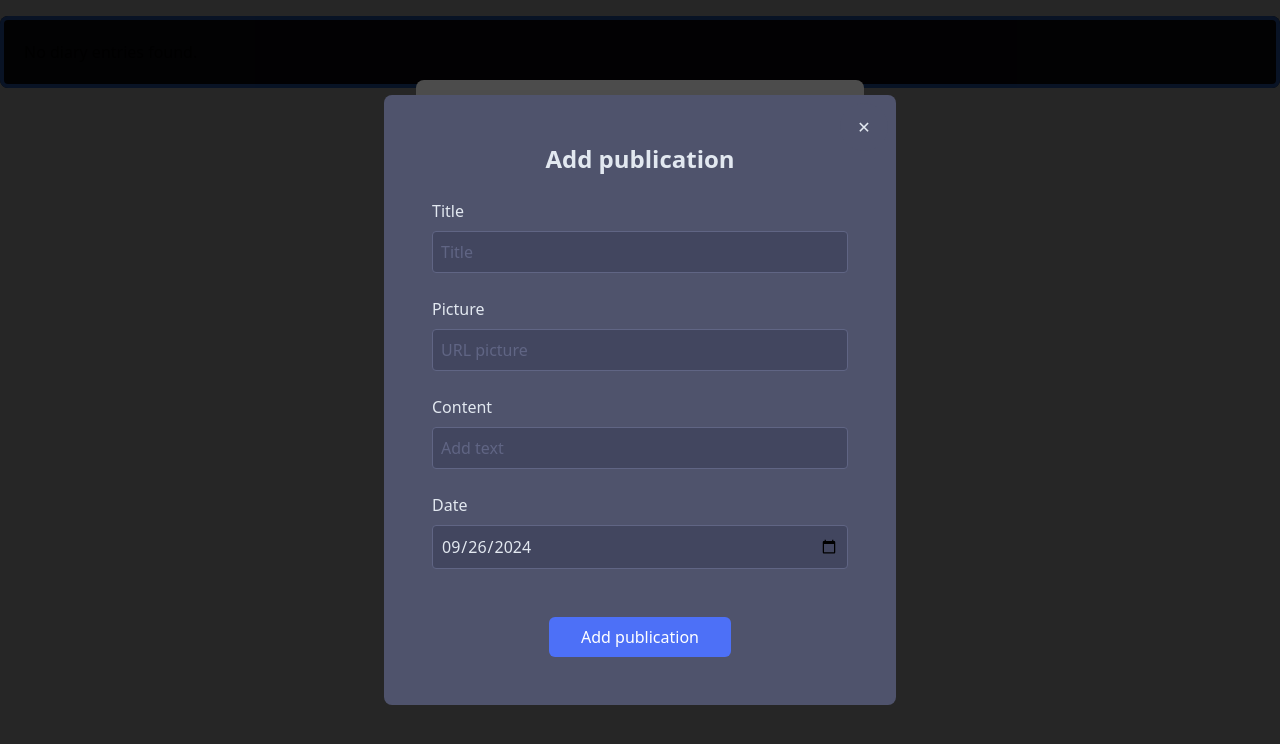
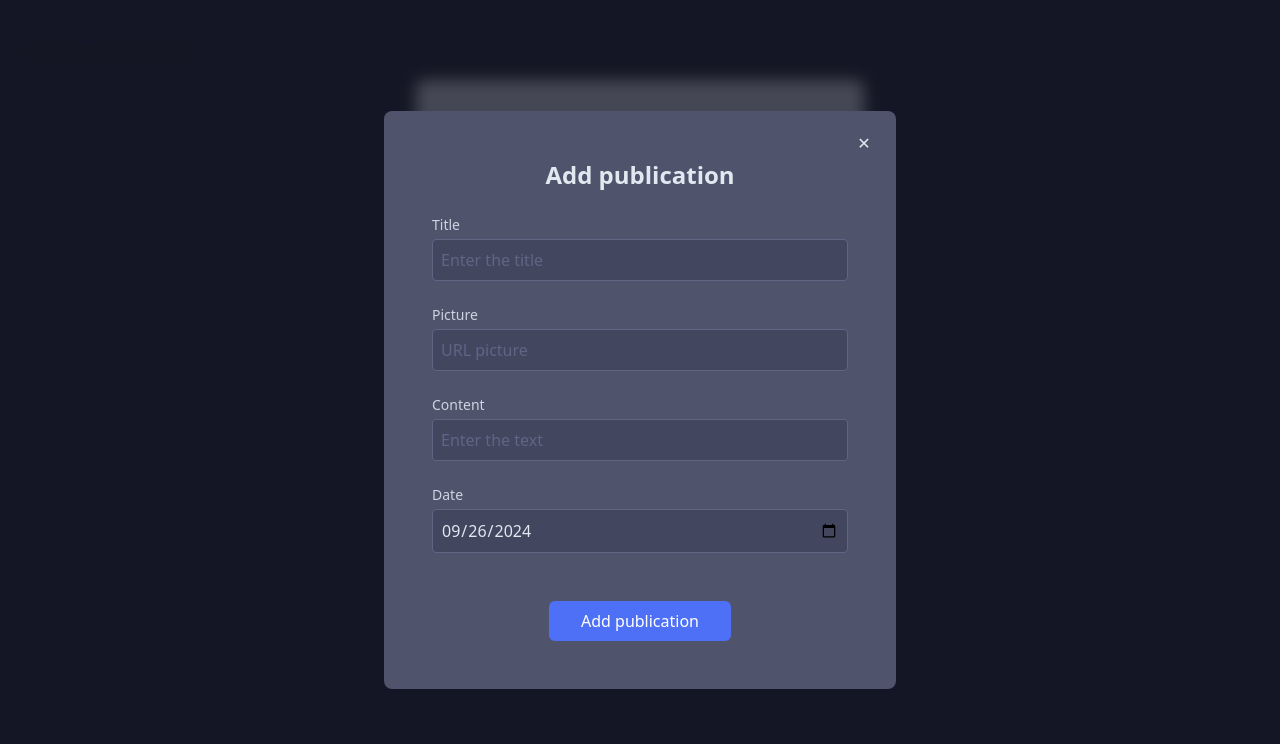
Before and after one commit to Pureschko/Personal-Diary, a React (Vite) app: page / in a window 1280 px wide. Both pictures are taken after a click on the button "Add Entry". Shown: the top 744 px of the page. Built offline with nearby package versions, Linux system fonts and the light colour scheme.

Commit message:
Polish the design

```diff
--- a/src/Button.jsx
+++ b/src/Button.jsx
@@ -4,7 +4,7 @@ export const Button = props => (
     <button
         type="button"
         style={props.style}
-        className=" bg-cyan-500 hover:bg-amber-400 text-white p-2 m-2 max-w-max rounded-md"
+        className=" bg-button-color hover:bg-button-hover text-white p-2 m-2 max-w-max rounded-md"
         onClick={props.onClicked}
     >
         {props.title}
--- a/src/Card.jsx
+++ b/src/Card.jsx
@@ -3,26 +3,26 @@ import { Button } from "./Button";
 
 export const Card = ({ imageUrl, title, content, date, onPreviewClicked }) => (
     <div>
-        <div className="relative w-auto bg-[#F0F1FA] rounded-lg overflow-hidden hover:shadow-lg transform hover:scale-105 transition-transform duration-300 ease-in-out">
+        <div className="relative w-auto bg-white rounded-lg overflow-hidden hover:shadow-lg transform hover:scale-105 transition-transform duration-300 ease-in-out">
             <figure className="w-full h-48">
                 {/* Image section */}
                 <img
-                    className="w-full h-full object-cover rounded-lg shadow-sm overflow-hidden"
+                    className="w-full h-full object-cover rounded-t-lg shadow-sm overflow-hidden"
                     src={imageUrl} // Dynamically set the image URL from props
                     alt={title} // Use title as alt text for accessibility
                 />
                 {/* Badge for the date */}
-                <div className="absolute top-2 right-3 bg-[#2B2D3A] text-white text-sm px-4 py-1 rounded-full">
+                <div className="absolute top-2 right-3 bg-background-color bg-opacity-90 text-slate-200  text-sm px-4 py-1 rounded-full">
                     {date}
                 </div>
             </figure>
             <div className="p-4">
                 {/* Title section */}
-                <h2 className="text-lg font-semibold mb-2 overflow-hidden text-ellipsis line-clamp-1">
+                <h2 className="text-lg text-background-color font-semibold mb-2 overflow-hidden text-ellipsis line-clamp-1">
                     {title}
                 </h2>
                 {/* Content section */}
-                <p className="text-gray-600 mb-4 overflow-hidden text-ellipsis line-clamp-1 ">
+                <p className="text-slate-500 mb-4 overflow-hidden text-ellipsis line-clamp-1 ">
                     {content}
                 </p>
                 <div className="flex justify-end">
--- a/src/CardContainer.jsx
+++ b/src/CardContainer.jsx
@@ -29,9 +29,9 @@ export const CardContainer = ({ onPreviewClicked }) => {
     }, [fetchedData]);
 
     return (
-        <div>
-            <div className="flex mt-4 justify-center bg-[#0E0B14] max-w-screen-2xl mx-auto p-6 rounded-lg ring-4 ring-blue-500 ring-inset mb-4">
-                <div className="w-full grid grid-cols-1 sm:grid-cols-2 lg:grid-cols-3 xl:grid-cols-4 gap-8 bg-[#0E0B14] grid-rows-[1fr]">
+        <div className="bg-background-color min-h-screen">
+            <div className="flex mt-4 justify-center bg-background-color max-w-screen-2xl mx-auto p-6 rounded-lg ring-inset mb-4">
+                <div className="w-full grid grid-cols-1 sm:grid-cols-2 lg:grid-cols-3 xl:grid-cols-4 gap-8 bg-background-color grid-rows-[1fr]">
                     {/* Check if fetchedData is not empty before mapping */}
                     {fetchedData.length > 0 ? (
                         fetchedData.map((data, index) => (
--- a/src/Container.jsx
+++ b/src/Container.jsx
@@ -4,7 +4,7 @@ import { Button } from "./Button";
 export const DiaryEntryCard = props => (
     <div
         className={
-            "p-4  border-cyan-600 border-4 rounded-md w-full  max-w-lg  text-white bg-amber-400"
+            "p-4 rounded-md w-full  max-w-lg  text-white bg-card-color"
         }
     >
         <h1 className="text-xl">{props.title}</h1>
@@ -17,12 +17,10 @@ export const DiaryEntryCard = props => (
 export const Modal = props => (
     <div
         style={{
-            background: "rgba(255, 255, 255, 0.31)",
-            borderRadius: "16px",
+            background: "rgba(24, 26, 42, 0.8)",
             boxShadow: "0 4px 30px rgba(0, 0, 0, 0.1)",
             backdropFilter: "blur(7.2px)", // CSS backdrop filter for frosted effect
             WebkitBackdropFilter: "blur(7.2px)", // Safari-specific prefix
-            border: "1px solid rgba(255, 255, 255, 0.3)",
             zIndex: 1000,
         }}
         className={`${
--- a/src/Nav.jsx
+++ b/src/Nav.jsx
@@ -17,18 +17,18 @@ const Nav = () => {
             >
                 {/* Navbar */}
 
-                <div className="w-full max-w-screen-2xl rounded-lg mx-auto ">
+                <div className="bg-background-color w-full max-w-screen-2xl rounded-lg mx-auto ">
                     <nav className="bg-white shadow-md rounded-lg ">
-                        <div className="rounded-lg flex bg-[#0E0B14] ring-4 ring-blue-500 ring-inset p-6 justify-between items-center">
+                        <div className="flex bg-background-color ring-inset p-6 justify-between items-center">
                             {/* Title on the left */}
-                            <a className="text-2xl font-bold text-blue-600">
-                                Diarydata
+                            <a className="text-2xl font-bold text-slate-200">
+                            Dev's cave
                             </a>
 
                             {/* Button on the right */}
                             <button
                                 onClick={handleAddEntryClick}
-                                className="px-4 py-2 bg-blue-500 text-white rounded-lg hover:bg-blue-600 transition duration-200"
+                                className="px-4 py-2 bg-button-color text-white rounded-lg hover:bg-button-hover transition duration-200"
                             >
                                 Add Entry
                             </button>
--- a/src/StoreDataForm.jsx
+++ b/src/StoreDataForm.jsx
@@ -39,44 +39,52 @@ const StoreDataForm = ({ onClose }) => {
     };
 
   return (
-    <div className="fixed inset-0 bg-black bg-opacity-70 flex items-center justify-center" onClick={onClose}>
+    <div className="fixed inset-0 bg-black bg-opacity-70 flex items-center justify-center"
+    style={{
+      background: "rgba(24, 26, 42, 0.8)",
+      boxShadow: "0 4px 30px rgba(0, 0, 0, 0.1)",
+      backdropFilter: "blur(7.2px)",
+      WebkitBackdropFilter: "blur(7.2px)",
+      zIndex: 1000,
+    }}
+    onClick={onClose}>
       <div className="relative bg-card-color p-6 rounded-lg w-[50vw] max-w-lg" onClick={(e) => e.stopPropagation()}>
         <form className="space-y-6 p-6 rounded"
           onSubmit={handleSubmit} // Use handleSubmit to handle form submission
         >
           <h2 className="text-2xl font-semibold mb-4 text-slate-200 text-center">Add publication</h2>
           <div>
-          <p className="font-medium text-slate-200 mb-2">Title</p>
+          <p className="font-medium text-slate-300 text-sm mb-1">Title</p>
           <input
             type="text"
-            placeholder="Title"
+            placeholder="Enter the title"
             value={title}
             onChange={(e) => setTitle(e.target.value)}
-            className="bg-slate-custom text-slate-200 font-light placeholder-placeholder-color w-full p-2 border border-input-borders rounded focus:outline-none focus:border-button-color"
+            className="bg-slate-custom text-slate-300 font-light placeholder-placeholder-color w-full p-2 border border-input-borders rounded focus:outline-none focus:border-button-color"
             required
           /></div>
           <div>
-          <p className="font-medium text-slate-200 mb-2">Picture</p>
+          <p className="font-medium text-slate-300 text-sm mb-1">Picture</p>
           <input
             type="text"
             placeholder="URL picture"
             value={imageUrl}
             onChange={(e) => setImageUrl(e.target.value)}
-            className="bg-slate-custom text-slate-200 font-light placeholder-placeholder-color w-full p-2 border border-input-borders rounded focus:outline-none focus:border-button-color"
+            className="bg-slate-custom text-slate-300 font-light placeholder-placeholder-color w-full p-2 border border-input-borders rounded focus:outline-none focus:border-button-color"
             required
           /></div>
           <div>
-          <p className="font-medium text-slate-200 mb-2">Content</p>
+          <p className="font-medium text-slate-300 text-sm mb-1">Content</p>
           <input
             type="text"
-            placeholder="Add text"
+            placeholder="Enter the text"
             value={content}
             onChange={(e) => setContent(e.target.value)}
-            className="bg-slate-custom text-slate-200 font-light placeholder-placeholder-color w-full p-2 border border-input-borders rounded focus:outline-none focus:border-button-color"
+            className="bg-slate-custom text-slate-300 font-light placeholder-placeholder-color w-full p-2 border border-input-borders rounded focus:outline-none focus:border-button-color"
             required
           /></div>
           <div>
-          <p className="font-medium text-slate-200 mb-2">Date</p>
+          <p className="font-medium text-slate-300 text-sm mb-1">Date</p>
           <input
             type="date"
             value={date}
--- a/tailwind.config.js
+++ b/tailwind.config.js
@@ -13,6 +13,7 @@ export default {
             'button-color': '#4D70F7',
             'button-hover': '#385CE7',
             'placeholder-color': '#606584',
+            'background-color': '#181A2A',
           },
         },
       },
```
